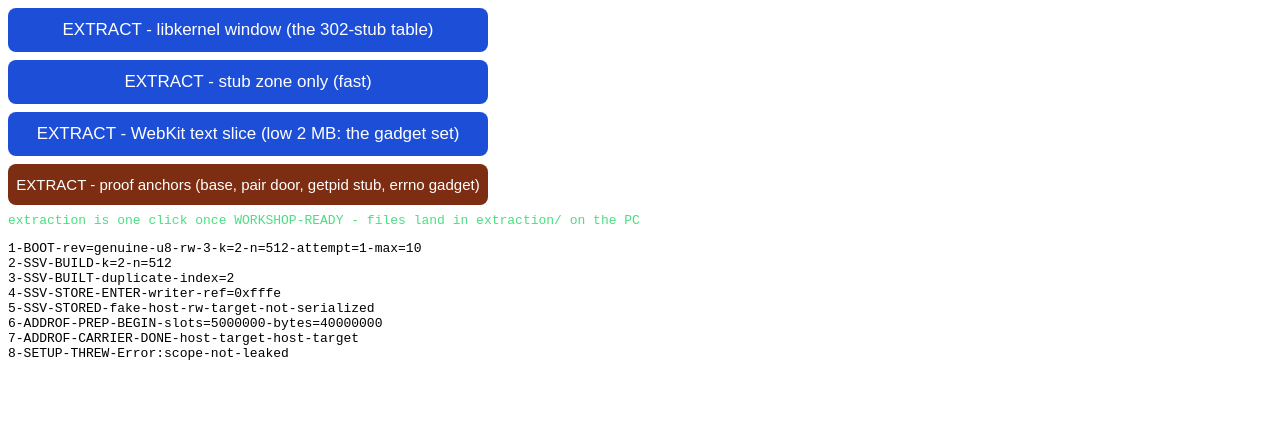
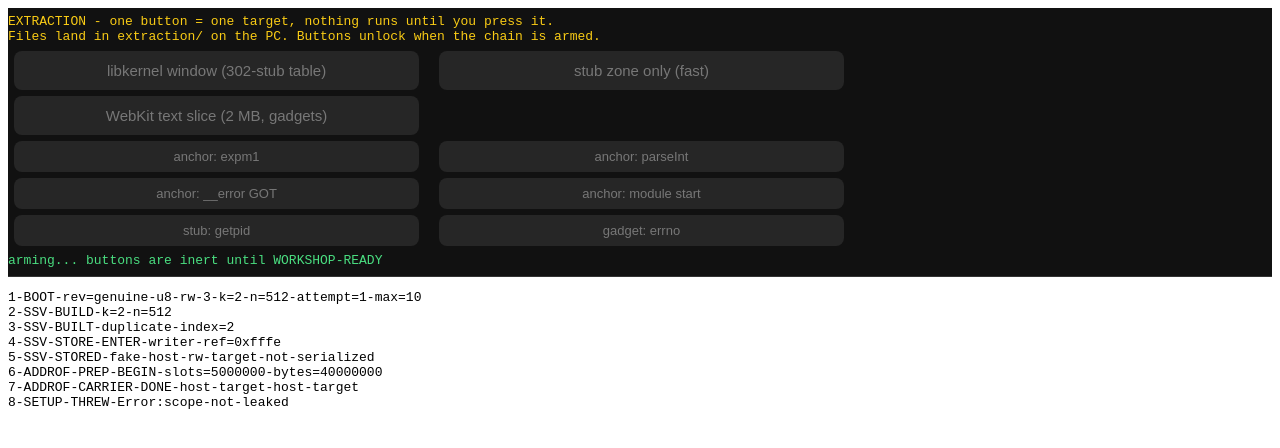
Before and after one commit to Mikadolebg/ps4-1400-research, a plain HTML site: page tools/workshop/console.html in a window 1280 px wide. Drawn offline with Linux system fonts and the light colour scheme; no server answers.

Commit message:
ux: sticky per-target extraction bar + explicit boot flow
- The extraction bar is now sticky at the top of the workshop page
  (stays visible while the log scrolls).
- One button = one target: the grouped 'proof anchors' button is
  split into six individual buttons (expm1, parseInt, __error GOT,
  module start, getpid stub, errno gadget). Nothing ever extracts
  on its own - each button streams exactly one range when pressed.
- The buttons are visibly locked (grayed out) until the chain is
  armed; they unlock at WORKSHOP-READY with a status line saying so,
  and every refusal updates the status line.
- boot.html now explains the two steps up front: 1. ARM (the button
  you are looking at), 2. the extraction buttons are on the NEXT page,
  press whichever you want, whenever you want.

```diff
--- a/tools/workshop/console.html
+++ b/tools/workshop/console.html
@@ -30,18 +30,30 @@
 <meta charset="utf-8"><title>ps4 14.00 - workshop console</title>
 <body style="font:13px monospace">
 <style>
-  #extbar button { display:block; width:480px; margin:8px 0; padding:12px 0;
-      font-size:17px; color:#fff; background:#1d4ed8; border:0;
-      border-radius:8px; }
-  #extbar button.b2 { background:#7c2d12; font-size:15px; }
-  #extst { color:#4ade80; margin-bottom:6px; }
+  #extbar { position:sticky; top:0; z-index:10; background:#111;
+      padding:6px 0 8px 0; border-bottom:1px solid #333; }
+  #exttitle { color:#facc15; margin-bottom:4px; }
+  #extbar button { display:inline-block; width:32%; margin:3px 0.5%;
+      padding:11px 0; font-size:15px; color:#fff; background:#1d4ed8;
+      border:0; border-radius:8px; }
+  #extbar button.small { background:#7c2d12; font-size:13px; padding:8px 0; }
+  #extbar button:disabled { color:#777; background:#262626; }
+  #extst { color:#4ade80; margin-top:4px; }
 </style>
 <div id="extbar">
-<button onclick="EXT_click('libkernel')">EXTRACT - libkernel window (the 302-stub table)</button>
-<button onclick="EXT_click('stubzone')">EXTRACT - stub zone only (fast)</button>
-<button onclick="EXT_click('webkit')">EXTRACT - WebKit text slice (low 2 MB: the gadget set)</button>
-<button class="b2" onclick="EXT_click('anchors')">EXTRACT - proof anchors (base, pair door, getpid stub, errno gadget)</button>
-<div id="extst">extraction is one click once WORKSHOP-READY - files land in extraction/ on the PC</div>
+<div id="exttitle">EXTRACTION - one button = one target, nothing runs until you press it.<br>
+Files land in extraction/ on the PC. Buttons unlock when the chain is armed.</div>
+<button id="ext-libkernel" disabled onclick="EXT_click('libkernel')">libkernel window (302-stub table)</button>
+<button id="ext-stubzone" disabled onclick="EXT_click('stubzone')">stub zone only (fast)</button>
+<button id="ext-webkit" disabled onclick="EXT_click('webkit')">WebKit text slice (2 MB, gadgets)</button>
+<br>
+<button class="small" id="ext-anchor-expm1" disabled onclick="EXT_click('anchor-expm1')">anchor: expm1</button>
+<button class="small" id="ext-anchor-parseint" disabled onclick="EXT_click('anchor-parseint')">anchor: parseInt</button>
+<button class="small" id="ext-anchor-imp-error" disabled onclick="EXT_click('anchor-imp-error')">anchor: __error GOT</button>
+<button class="small" id="ext-anchor-base-start" disabled onclick="EXT_click('anchor-base-start')">anchor: module start</button>
+<button class="small" id="ext-stub-getpid" disabled onclick="EXT_click('stub-getpid')">stub: getpid</button>
+<button class="small" id="ext-errno-gadget" disabled onclick="EXT_click('errno-gadget')">gadget: errno</button>
+<div id="extst">arming... buttons are inert until WORKSHOP-READY</div>
 </div>
 <pre id="out"></pre>
 <script>
@@ -155,11 +167,16 @@ function hex(value) {
 }
 
 // ---- one-click extraction (UI entry; the armed live layer installs the
-// real runner - buttons stay inert until WORKSHOP-READY)
+// real runner and unlocks the buttons at WORKSHOP-READY)
 var EXT_ready = false;
+function EXT_status(t) {
+    var st = document.getElementById("extst");
+    if (st) st.textContent = t;
+}
 function EXT_click(what) {
     if (!EXT_ready) {
         mark("EXT-FAIL", "reason=primitive-not-armed-wait-for-WORKSHOP-READY");
+        EXT_status("not armed yet - wait for WORKSHOP-READY, then press.");
         return;
     }
     EXT_run(what);
@@ -2427,24 +2444,25 @@ var STUB_TABLE = {"12":21168,"73":21200,"441":21232,"125":21264,"442":21296,"80"
             G: G, c: c
         };
         // ---- ONE-CLICK EXTRACTION ----------------------------------------
-        // The buttons at the top of the page and {"t":"extract","what":...}
-        // over the bridge. Streams chunks to the host's /dump/ endpoint,
-        // which assembles the files under extraction/ on the PC (see
-        // extraction/README.md for the file map).
+        // One button = one target, pressed when YOU choose (nothing ever
+        // extracts on its own). Streams chunks to the host's /dump/
+        // endpoint, which assembles the files under extraction/ on the PC
+        // (see extraction/README.md for the file map).
         var EXT_CHUNK = 0x400, EXT_PER_TICK = 6, EXT_TICK_MS = 60;
-        var EXT_JOBS = {
-            libkernel: [["libkernel-window", LIBK_ERRORFN, 0x6a000]],
-            stubzone: [["stubzone", LIBK_ERRORFN + 0x52b0, 0x7a00 - 0x52b0]],
-            webkit: WK_BASE ? [["webkit-text", WK_BASE, 0x200000]] : null,
-            anchors: WK_BASE ? [
-                ["anchor-expm1", WK_BASE + 0x2586880, 0x100],
-                ["anchor-parseint", WK_BASE + 0xD5C60, 0x100],
-                ["anchor-imp-error", WK_BASE + 0x3CB8CC8, 0x8],
-                ["anchor-base-start", WK_BASE, 0x200],
-                ["stub-getpid", LIBK_ERRORFN + 0x6cf0, 0x20],
-                ["errno-gadget", LIBK_ERRORFN + 0x6a2a, 0x10]
-            ] : null
-        };
+        function EXT_target(what) {
+            var T = {
+                libkernel: [["libkernel-window", LIBK_ERRORFN, 0x6a000]],
+                stubzone: [["stubzone", LIBK_ERRORFN + 0x52b0, 0x7a00 - 0x52b0]],
+                webkit: [["webkit-text", WK_BASE, 0x200000]],
+                "anchor-expm1": [["anchor-expm1", WK_BASE + 0x2586880, 0x100]],
+                "anchor-parseint": [["anchor-parseint", WK_BASE + 0xD5C60, 0x100]],
+                "anchor-imp-error": [["anchor-imp-error", WK_BASE + 0x3CB8CC8, 0x8]],
+                "anchor-base-start": [["anchor-base-start", WK_BASE, 0x200]],
+                "stub-getpid": [["stub-getpid", LIBK_ERRORFN + 0x6cf0, 0x20]],
+                "errno-gadget": [["errno-gadget", LIBK_ERRORFN + 0x6a2a, 0x10]]
+            };
+            return T[what] || null;
+        }
         var EXT_busy = false;
         function EXT_hex(b) {
             return (b < 16 ? "0" : "") + b.toString(16);
@@ -2479,16 +2497,19 @@ var STUB_TABLE = {"12":21168,"73":21200,"441":21232,"125":21264,"442":21296,"80"
             setTimeout(tick, 0);
         }
         function EXT_run(what) {
-            var jobs = EXT_JOBS[what];
+            var jobs = (WK_BASE || what === "libkernel"
+                        || what === "stubzone") ? EXT_target(what) : null;
             if (EXT_busy) {
                 r3Log("EXT-FAIL", "reason=extraction-already-running");
                 r3Flush();
+                EXT_status("busy - an extraction is still streaming, wait.");
                 return;
             }
             if (!jobs) {
                 r3Log("EXT-FAIL", "what=" + what
                     + "-reason=unknown-or-base-missing");
                 r3Flush();
+                EXT_status("target unknown or base not locked yet.");
                 return;
             }
             EXT_busy = true;
@@ -2511,6 +2532,12 @@ var STUB_TABLE = {"12":21168,"73":21200,"441":21232,"125":21264,"442":21296,"80"
             })(0);
         }
         EXT_ready = true;
+        try {
+            var extBtns = document.querySelectorAll("#extbar button");
+            for (var bi = 0; bi < extBtns.length; ++bi)
+                extBtns[bi].disabled = false;
+            EXT_status("armed - buttons live. Press one = extract that one thing, whenever you want.");
+        } catch (_) {}
         setInterval(function () {
             bridgeSend({ t: "hb", src: "workshop-console", syscalls: syscalls,
                       ws: wsReady ? 1 : 0 });
```
Also changed, not shown: tools/workshop/boot.html (+11 -4 lines), 2 other files.
